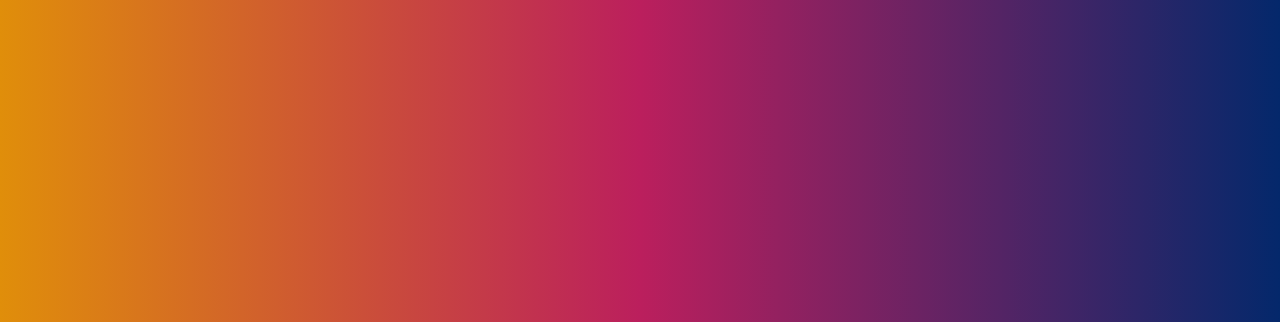
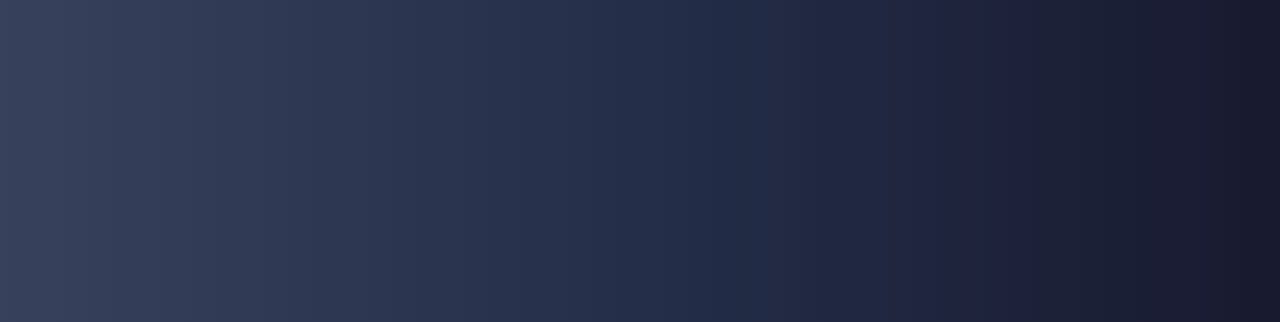
Before and after one commit to arnelasokolic1/Senior-Design-Project-IBU, a website: page index.html in a window 1280 px wide. Shown: the top 322 px of the page. Drawn offline with nearby package versions, Linux system fonts and the light colour scheme.

Commit message:
ui changes

```diff
--- a/index.html
+++ b/index.html
@@ -11,7 +11,7 @@
         /* General styling */
         body {
             font-family: Cambria, Cochin, Georgia, Times, 'Times New Roman', serif;
-            background: linear-gradient(to left, #04286b, #bb1f5d, #e08e0a);
+            background: linear-gradient(to left, #181A2F, #242E49, #37415C);
             display: flex;
             flex-direction: column;
             align-items: center;
```
Also changed, not shown: about.html (+1 -1 lines), admin.html (+1 -1 lines), contact.html (+1 -1 lines), faq.html (+1 -1 lines), fill_in_blanks.html (+1 -1 lines), home_page.html (+1 -1 lines).
